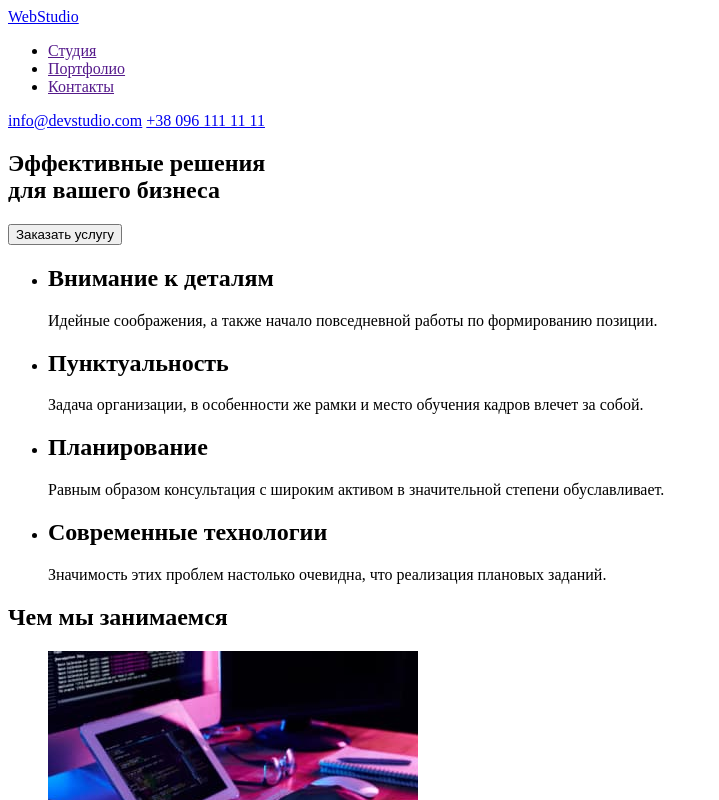
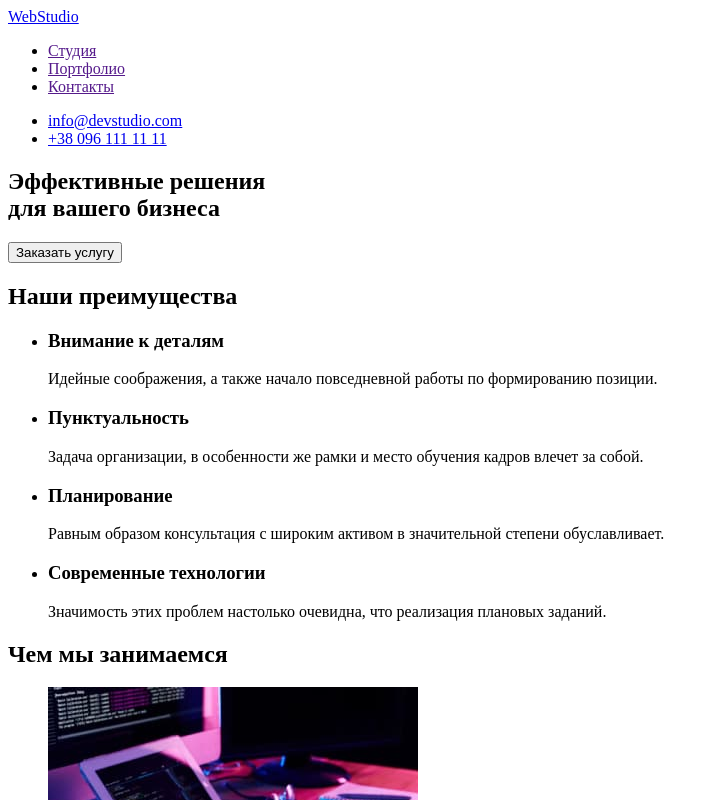
Before and after one commit to NadiiaVodvud/goit-markup-hw-01, a plain HTML site: page index.html in a window 1280 px wide. Shown: the top 800 px of the page, without its empty margins (0-719 px from the left). Drawn offline with Linux system fonts and the light colour scheme.

Commit message:
Виправила адрес і контакти

```diff
--- a/index.html
+++ b/index.html
@@ -20,10 +20,10 @@
             </ul>
         </nav>
         <!-- Contacts -->
-            <div>
-                <a href="mailto:info@devstudio.com">info@devstudio.com</a>
-                <a href="tel:+380961111111">+38 096 111 11 11</a>
-            </div>
+            <ul>
+                <li><a href="mailto:info@devstudio.com">info@devstudio.com</a></li>
+                <li><a href="tel:+380961111111">+38 096 111 11 11</a></li>
+            </ul>
     </header>
     <!-- Main content-->
     <main>
@@ -35,21 +35,22 @@
         </section>
        <!-- Features -->
         <section>
+            <h2>Наши преимущества</h2>
             <ul>
                 <li>
-                    <h2>Внимание к деталям</h2>
+                    <h3>Внимание к деталям</h2>
                     <p>Идейные соображения, а также начало повседневной работы по формированию позиции.</p>
                 </li>
                 <li>
-                    <h2>Пунктуальность</h2>
+                    <h3>Пунктуальность</h3>
                     <p>Задача организации, в особенности же рамки и место обучения кадров влечет за собой.</p>
                 </li>
                 <li>
-                    <h2>Планирование</h2>
+                    <h3>Планирование</h3>
                     <p>Равным образом консультация с широким активом в значительной степени обуславливает.</p>
                 </li>
                 <li>
-                    <h2>Современные технологии</h2>
+                    <h3>Современные технологии</h3>
                     <p>Значимость этих проблем настолько очевидна, что реализация плановых заданий.</p>
                 </li>
             </ul>
@@ -127,12 +128,13 @@
     <!-- Footer -->
     <footer>
         <a href="/">WebStudio</a>
-        <address>г. Киев, пр-т Леси Украинки, 26</address>
+        <address>
             <ul>
+                <li><a href="https://goo.gl/maps/4qaKbMtg1o7C4N1o7">г. Киев, пр-т Леси Украинки, 26</a></li>
                 <li><a href="mailto:info@example.com">info@devstudio.com</a></li>
                 <li><a href="tel:+380991111111">+38 099 111 11 11</a></li>
             </ul>
-
+        </address>
     </footer>
 </body>
 </html>
```
